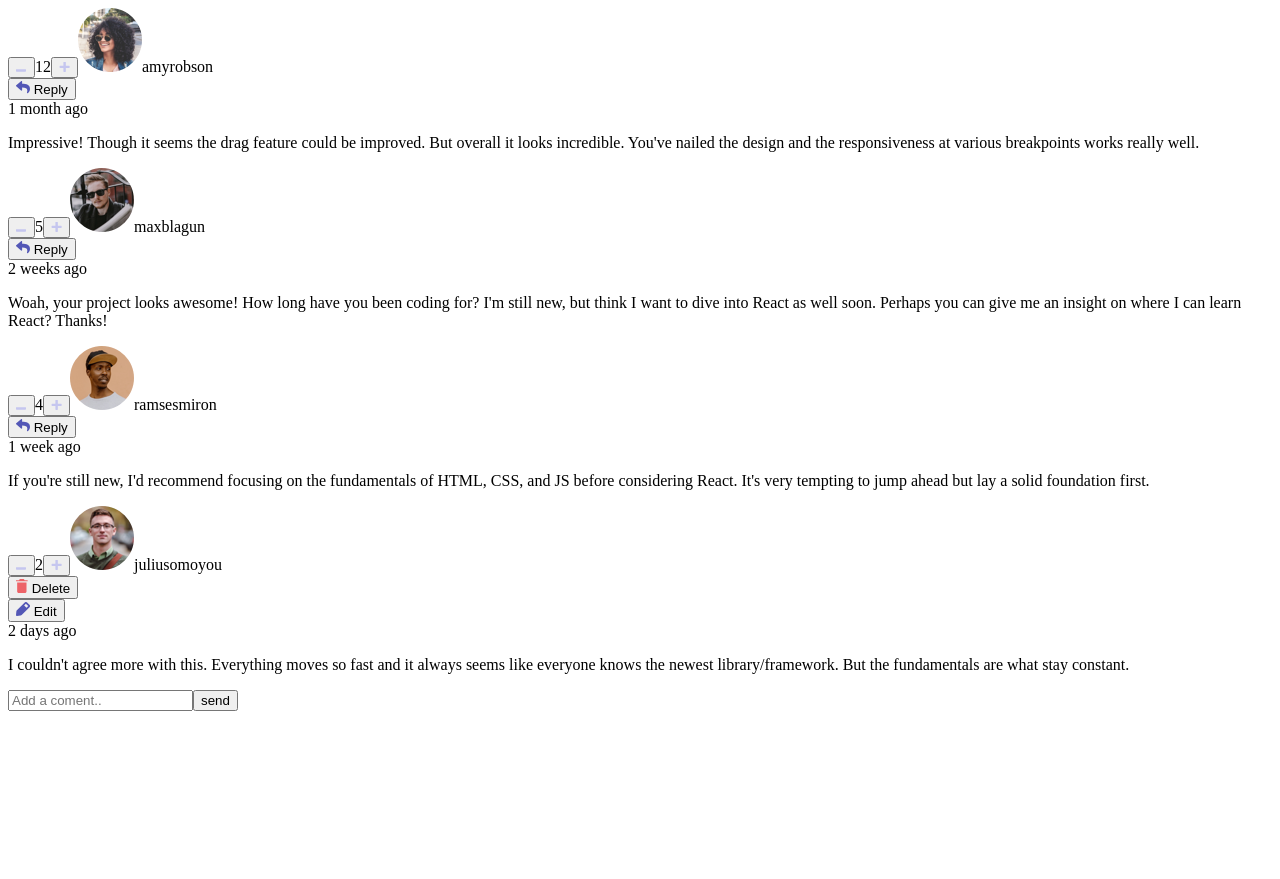
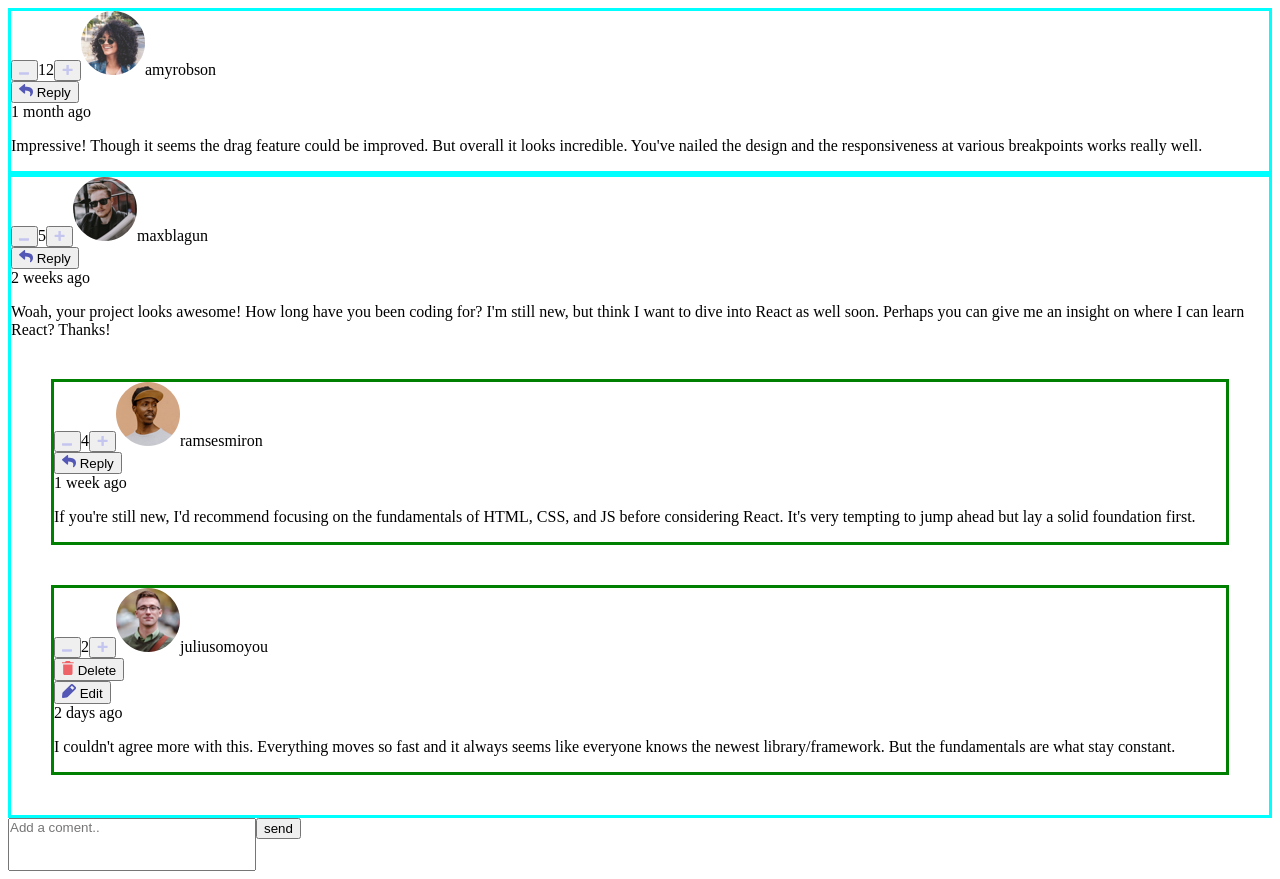
Before and after one commit to juglika15/Comment-app, an Angular app: page / in a window 1280 px wide. Before the commit the page ends 800 px from the top, so only its background shows below. Built offline with nearby package versions, Linux system fonts and the light colour scheme.

Commit message:
minor style

```diff
--- a/src/app/add-comment/add-comment.component.html
+++ b/src/app/add-comment/add-comment.component.html
@@ -1,2 +1,7 @@
-<input type="text" placeholder="Add a coment.." [(ngModel)]="input" />
+<input
+  type="text"
+  placeholder="Add a coment.."
+  [(ngModel)]="input"
+  id="input"
+/>
 <button (click)="addComment()">send</button>
--- a/src/app/add-comment/add-comment.component.scss
+++ b/src/app/add-comment/add-comment.component.scss
@@ -0,0 +1,19 @@
+input {
+  width: 15rem;
+  height: 3rem;
+}
+
+#input {
+  &::placeholder {
+    position: absolute;
+    top: 0;
+    left: 0;
+    pointer-events: none;
+  }
+}
+
+#input {
+  text-align: left;
+  padding-top: 0;
+  vertical-align: top;
+}
--- a/src/app/attach-comments/attach-comments.component.scss
+++ b/src/app/attach-comments/attach-comments.component.scss
@@ -0,0 +1,3 @@
+.comment {
+  border: 3px solid cyan;
+}
--- a/src/app/attach-comments/attach-replies/attach-replies.component.html
+++ b/src/app/attach-comments/attach-replies/attach-replies.component.html
@@ -1,10 +1,10 @@
-<div *ngIf="replyComment()">
+<div *ngIf="replyComment()" class="reply">
   <img src="{{ currentUser.image.webp }}" alt="" />
   <input type="text" [(ngModel)]="replyComentInput" />
   <button (click)="addCommentReply()">Reply</button>
 </div>
-<div class="reply" *ngIf="comment.replies.length">
-  <div *ngFor="let reply of comment.replies; let i = index">
+<div *ngIf="comment.replies.length">
+  <div *ngFor="let reply of comment.replies; let i = index" class="reply">
     <button><img src="../assets/images/icon-minus.svg" alt="minus" /></button
     ><span class="score">{{ reply.score }}</span
     ><button><img src="../assets/images/icon-plus.svg" alt="plus" /></button>
@@ -26,7 +26,7 @@
       </button>
     </div>
     <div *ngIf="reply.user.username === currentUser.username">
-      <button class="btn-edit" (click)="btnClick('edit', reply, i)">
+      <button class="btn-edit" (click)="btnClick('reply', reply, i)">
         <img src="../assets/images/icon-edit.svg" alt="reply icon" />
         Edit
       </button>
@@ -38,7 +38,7 @@
     <div *ngIf="editReply(reply)">
       <input type="text" [(ngModel)]="reply.content" />
     </div>
-    <div *ngIf="!replyHide && replyReply(reply)">
+    <div *ngIf="!replyHide && replyReply(reply)" class="reply repreply">
       <img src="{{ currentUser.image.webp }}" alt="" />
       <input type="text" [(ngModel)]="replyReplyInput" />
       <button (click)="addReplyReply()">Reply</button>
--- a/src/app/attach-comments/attach-replies/attach-replies.component.scss
+++ b/src/app/attach-comments/attach-replies/attach-replies.component.scss
@@ -0,0 +1,5 @@
+.reply {
+  border: 3px solid green;
+  padding: 0;
+  margin: 40px;
+}
```
